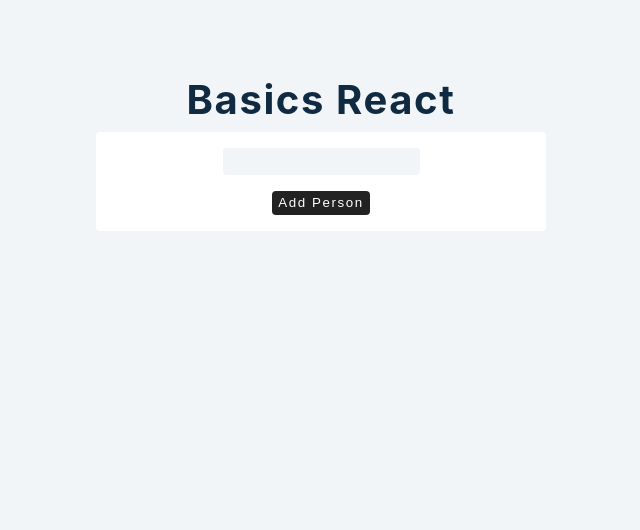
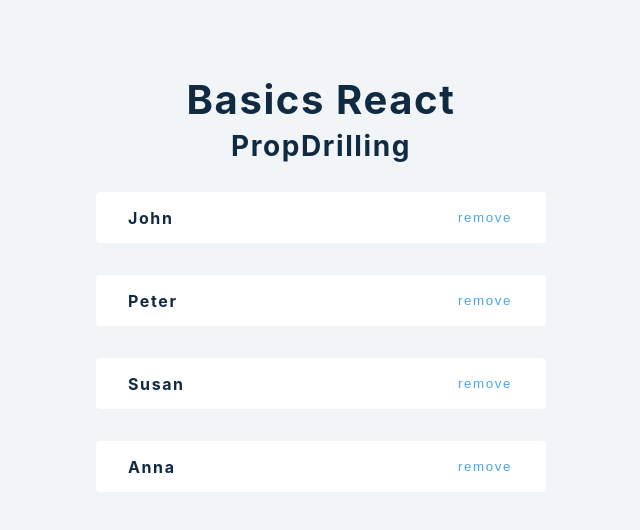
Before and after one commit to viktishchenko/rehearsal, a React (Create React App) app in the folder basics/: page / in a window 1280 px wide. Shown: the top 530 px of the page, without its empty margins (319-959 px from the left). Built offline with nearby package versions, Linux system fonts and the light colour scheme.

Commit message:
feat: prop drilling ovreview

```diff
--- a/basics/src/App.js
+++ b/basics/src/App.js
@@ -1,4 +1,4 @@
-import Second from "./tutorial/6-useReducer/";
+import Second from "./tutorial/7-prop-drilling/1-prop-drilling";
 
 function App() {
   return (
--- /dev/null
+++ b/basics/src/tutorial/7-prop-drilling/1-prop-drilling.js
@@ -0,0 +1,62 @@
+import React, { useState } from "react";
+import { data } from "../../data";
+
+/*
+  more components
+  fix - context api, redux(for more complex cases)
+*/
+
+const PropDrilling = () => {
+  const [people, setPeople] = useState(data);
+
+  const removeSingleItem = (id) => {
+    setPeople(
+      people.filter((person) => {
+        return person.id !== id;
+      })
+    );
+  };
+
+  return (
+    <section>
+      <h3>PropDrilling</h3>
+      <List people={people} removeSingleItem={removeSingleItem} />
+    </section>
+  );
+};
+
+const List = ({ people, removeSingleItem }) => {
+  console.log("people>>", people); // people>> Array(4) [ {…}, ... {…} ]
+  return (
+    <>
+      {people.map((person) => {
+        const { id } = person;
+        return (
+          <SinglePerson
+            key={id}
+            {...person}
+            removeSingleItem={removeSingleItem}
+          />
+        );
+      })}
+    </>
+  );
+};
+
+const SinglePerson = ({ id, name, removeSingleItem }) => {
+  console.log("id,name>>", id, name); // id,name>> 1 john ... 4 anna
+  return (
+    <div className="item">
+      <h4>{name}</h4>
+      <button
+        onClick={() => {
+          removeSingleItem(id);
+        }}
+      >
+        remove
+      </button>
+    </div>
+  );
+};
+
+export default PropDrilling;
```
Also changed, not shown: basics/src/assets/7/without-propDrilling.png (added).
